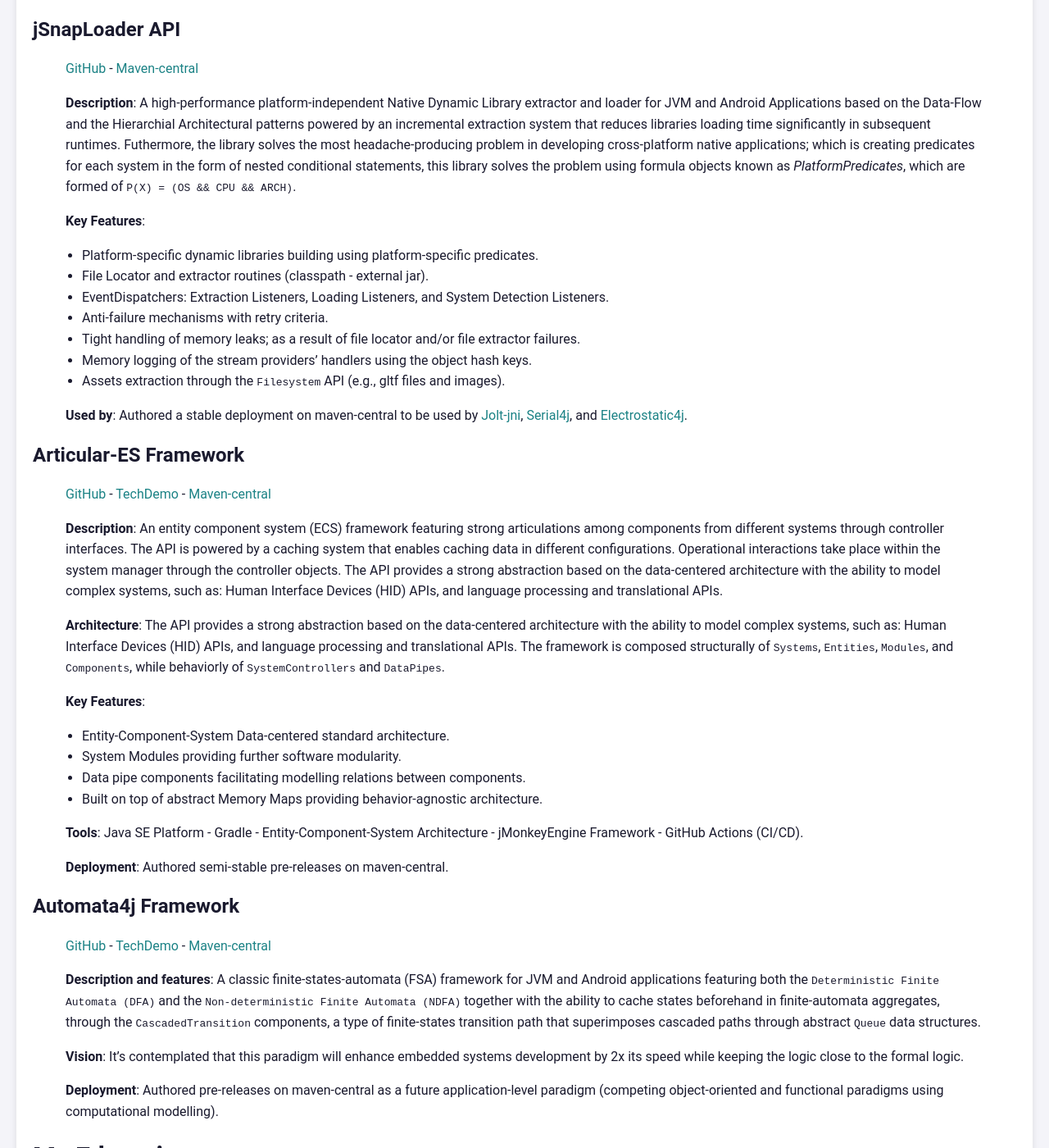
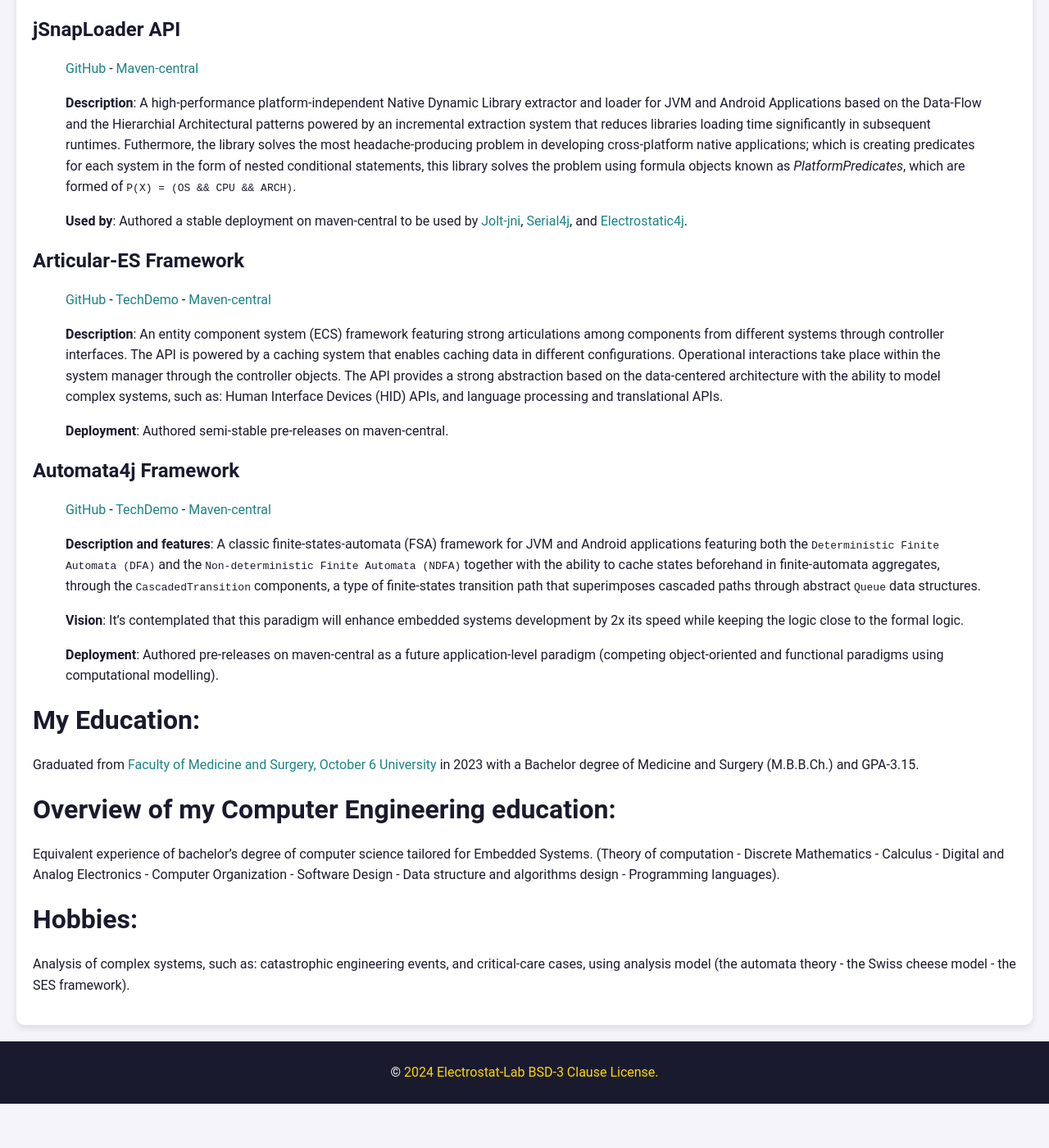
Before and after one commit to pavly-gerges/pavly-gerges, a Jekyll site: the page built from resume/index.md, in a window 1280 px wide and 1400 px high, scrolled down 4161 px. Shown: the whole window at 82% size. Built offline with Jekyll 4.4.1, drawn with Linux system fonts in a browser that asks for light colours; our own code applies the rules of GitHub Pages for plain Markdown files; after the commit the page ends 5507 px from its top, so only the background shows below that.

Commit message:
Update index.md: reduced the text on the projects section

```diff
--- a/resume/index.md
+++ b/resume/index.md
@@ -109,15 +109,6 @@ The current vision of the Electrostat-Lab organization is to provide [a fully-fl
 >
 > **Description**: A high-performance platform-independent Native Dynamic Library extractor and loader for JVM and Android Applications based on the Data-Flow and the Hierarchial Architectural patterns powered by an incremental extraction system that reduces libraries loading time significantly in subsequent runtimes. Futhermore, the library solves the most headache-producing problem in developing cross-platform native applications; which is creating predicates for each system in the form of nested conditional statements, this library solves the problem using formula objects known as _PlatformPredicates_, which are formed of `P(X) = (OS && CPU && ARCH)`.
 >
-> **Key Features**:
-> -  Platform-specific dynamic libraries building using platform-specific predicates.
-> -  File Locator and extractor routines (classpath - external jar).
-> -  EventDispatchers: Extraction Listeners, Loading Listeners, and System Detection Listeners.
-> -  Anti-failure mechanisms with retry criteria.
-> -  Tight handling of memory leaks; as a result of file locator and/or file extractor failures.
-> -  Memory logging of the stream providers' handlers using the object hash keys.
-> -  Assets extraction through the `Filesystem` API (e.g., gltf files and images).
->
 > **Used by**:
 > Authored a stable deployment on maven-central to be used by [Jolt-jni](https://github.com/stephengold/snap-jolt/tree/master), [Serial4j](https://github.com/Electrostat-Lab/Electrostatic-Sandbox/tree/master/electrostatic-sandbox-framework/electrostatic4j/serial4j), and [Electrostatic4j](https://github.com/Electrostat-Lab/Electrostatic-Sandbox/tree/master/electrostatic-sandbox-framework/electrostatic4j).
 >
@@ -126,16 +117,6 @@ The current vision of the Electrostat-Lab organization is to provide [a fully-fl
 > [GitHub](https://github.com/Electrostat-Lab/Articular-ES) - [TechDemo](https://www.youtube.com/watch?v=CnjUakuqlMI) - [Maven-central](https://central.sonatype.com/artifact/io.github.software-hardware-codesign/articular-es)
 >
 > **Description**: An entity component system (ECS) framework featuring strong articulations among components from different systems through controller interfaces. The API is powered by a caching system that enables caching data in different configurations. Operational interactions take place within the system manager through the controller objects. The API provides a strong abstraction based on the data-centered architecture with the ability to model complex systems, such as: Human Interface Devices (HID) APIs, and language processing and translational APIs.
->
-> **Architecture**: The API provides a strong abstraction based on the data-centered architecture with the ability to model complex systems, such as: Human Interface Devices (HID) APIs, and language processing and translational APIs. The framework is composed structurally of `Systems`, `Entities`, `Modules`, and `Components`, while behaviorly of `SystemControllers` and `DataPipes`.
->
-> **Key Features**:
-> * Entity-Component-System Data-centered standard architecture.
-> * System Modules providing further software modularity.
-> * Data pipe components facilitating modelling relations between components.
-> * Built on top of abstract Memory Maps providing behavior-agnostic architecture.
->
-> **Tools**: Java SE Platform - Gradle - Entity-Component-System Architecture - jMonkeyEngine Framework - GitHub Actions (CI/CD).
 >
 > **Deployment**: Authored semi-stable pre-releases on maven-central.
 
```
